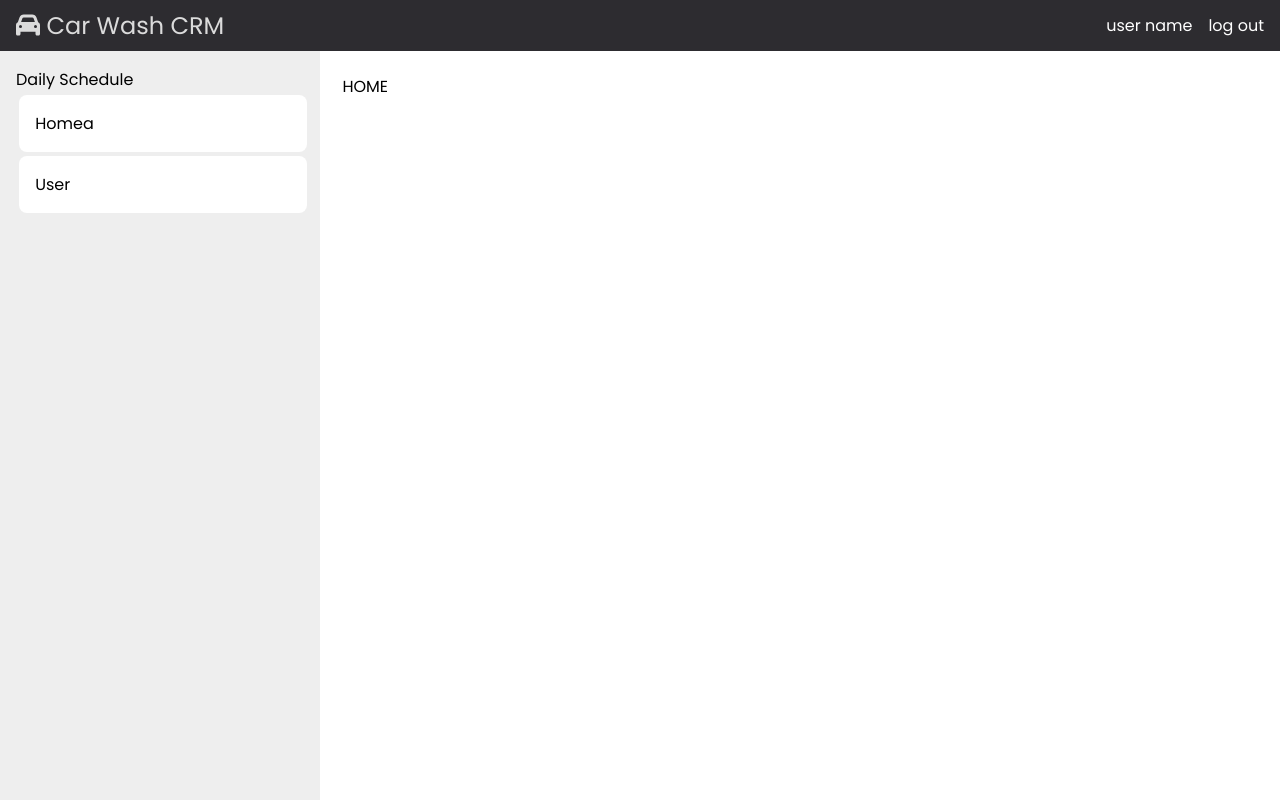
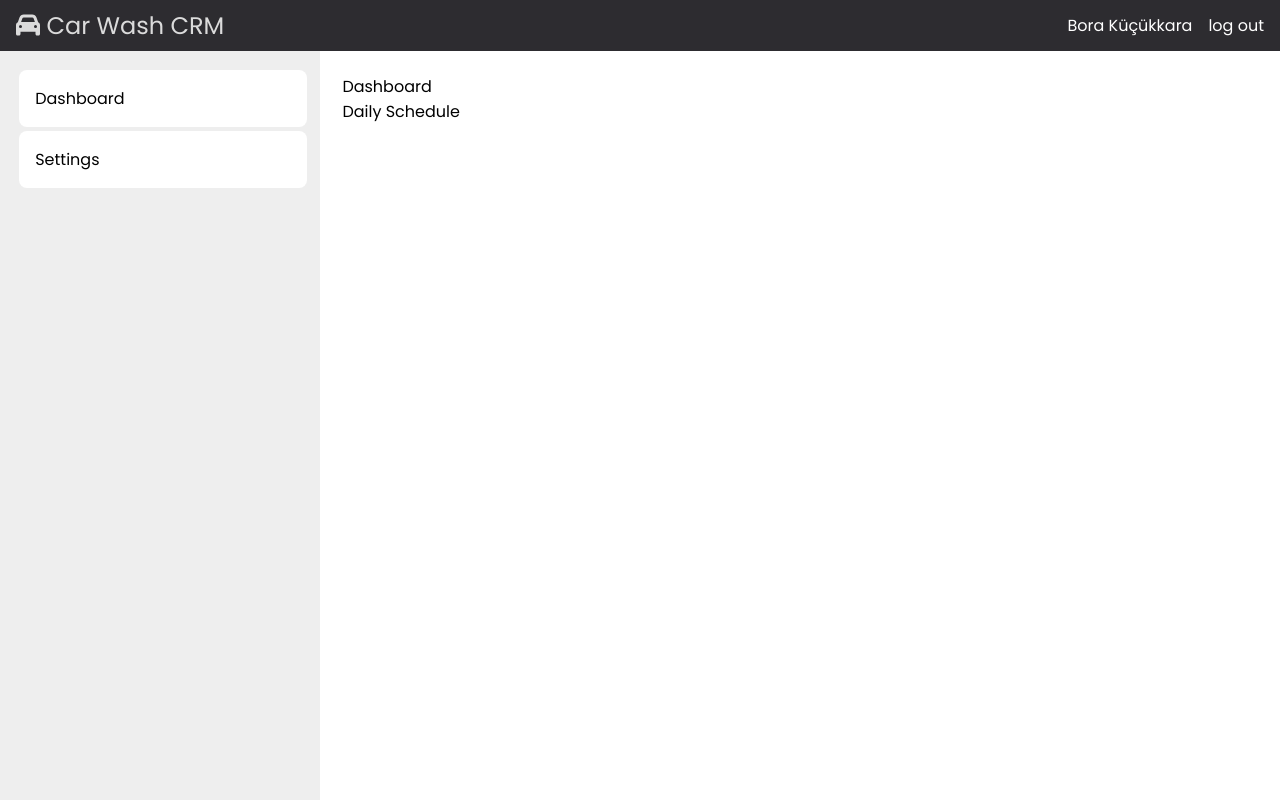
Before and after one commit to BoraKucukkara/carwashfe, a Vue app: page / in a window 1280 px wide. Built offline with nearby package versions, Linux system fonts and the light colour scheme.

Commit message:
npm vuex axios

```diff
--- a/package.json
+++ b/package.json
@@ -11,9 +11,11 @@
     "@fortawesome/fontawesome-svg-core": "^6.2.0",
     "@fortawesome/free-solid-svg-icons": "^6.2.0",
     "@fortawesome/vue-fontawesome": "^2.0.8",
+    "axios": "^1.1.3",
     "core-js": "^3.8.3",
     "vue": "^2.6.14",
-    "vue-router": "^3.6.5"
+    "vue-router": "^3.6.5",
+    "vuex": "^3.6.2"
   },
   "devDependencies": {
     "@babel/core": "^7.12.16",
--- a/src/App.vue
+++ b/src/App.vue
@@ -1,5 +1,5 @@
 <template>
-  <div id="app">
+  <div id="app" class="page-fade-up">
     <topBar />
     <sideBar/>
     <main>
--- a/src/components/homeView.vue
+++ b/src/components/homeView.vue
@@ -1,5 +1,6 @@
 <template>
-    <div>
-        HOME
+    <div class="page-fade-up">
+        <h1>Dashboard</h1>
+        <p>Daily Schedule</p>
     </div>
 </template>
--- a/src/components/sideBar.vue
+++ b/src/components/sideBar.vue
@@ -1,9 +1,8 @@
 <template>
     <nav>
         <ul>
-            <p>Daily Schedule</p>
-            <li><router-link to="/">Homea</router-link></li>
-            <li><router-link to="/user" tag="a">User</router-link></li>
+            <li><router-link to="/">Dashboard</router-link></li>
+            <li><router-link to="/user" tag="a">Settings</router-link></li>
             <li></li>
             <li></li>
             <li></li>
--- a/src/components/topBar.vue
+++ b/src/components/topBar.vue
@@ -2,8 +2,17 @@
     <div class="top-bar">
         <p class="logo"><font-awesome-icon icon="fa-solid fa-car" /> Car Wash CRM</p>
         <ul>
-            <li>user name</li>
+            <li v-if="this.$store.state.admin == true">{{this.$store.state.userName}}</li>
             <li>log out</li>
         </ul>
     </div>
 </template>
+<script>
+export default {
+    data() {
+        return{
+        }
+    },
+}
+
+</script>
--- a/src/components/userView.vue
+++ b/src/components/userView.vue
@@ -1,5 +1,5 @@
 <template>
-    <div>
-        USER
+    <div class="page-fade-up">
+        <h1>User Settings</h1>
     </div>
 </template>
--- a/src/main.js
+++ b/src/main.js
@@ -1,7 +1,9 @@
 import Vue from 'vue'
 import VueRouter from 'vue-router'
 import App from './App.vue'
+import { store } from "./store/store"
 import { routes } from "./routes/routes";
+import axios from 'axios';
 
 // fontawesome imports
 import { library } from '@fortawesome/fontawesome-svg-core'
@@ -12,7 +14,7 @@ library.add(faCar)
 
 Vue.config.productionTip = false
 
-Vue.use(VueRouter);
+Vue.use(VueRouter,axios);
 
 const router = new VueRouter({
   routes,
@@ -20,6 +22,7 @@ const router = new VueRouter({
 })
 
 new Vue({
+  store,
   router,
   render: h => h(App),
 }).$mount('#app')
--- /dev/null
+++ b/src/store/store.js
@@ -0,0 +1,17 @@
+import Vue from "vue";
+import Vuex from "vuex";
+
+Vue.use(Vuex);
+
+export const store = new Vuex.Store({
+    state : {
+        admin: true,
+        userName: "Bora Küçükkara"
+    },
+    getters : {
+    },
+	mutations : {
+    },
+    actions : {
+    }
+});
--- a/src/styles/main.css
+++ b/src/styles/main.css
@@ -150,4 +150,28 @@ main {
   flex-wrap: wrap;
   padding: 1.4rem;
   width: calc(100vw - 20rem);
+}
+
+.page-fade-up {
+  opacity: 0;
+  -webkit-animation: fade-up 0.5s forwards;
+          animation: fade-up 0.5s forwards;
+}
+
+@-webkit-keyframes fade-up {
+  from {
+    opacity: 0;
+  }
+  to {
+    opacity: 1;
+  }
+}
+
+@keyframes fade-up {
+  from {
+    opacity: 0;
+  }
+  to {
+    opacity: 1;
+  }
 }/*# sourceMappingURL=main.css.map */
--- a/src/styles/main.scss
+++ b/src/styles/main.scss
@@ -74,3 +74,12 @@ main {
     padding:$main-padding;
     width: calc(100vw - 20rem);
 }
+
+.page-fade-up {
+    opacity: 0;
+    animation: fade-up 0.5s forwards;
+}
+@keyframes fade-up {
+    from {opacity: 0;}
+    to {opacity: 1;}
+}
```
Also changed, not shown: 2 other files (tests, documents, lock files or other folders).
